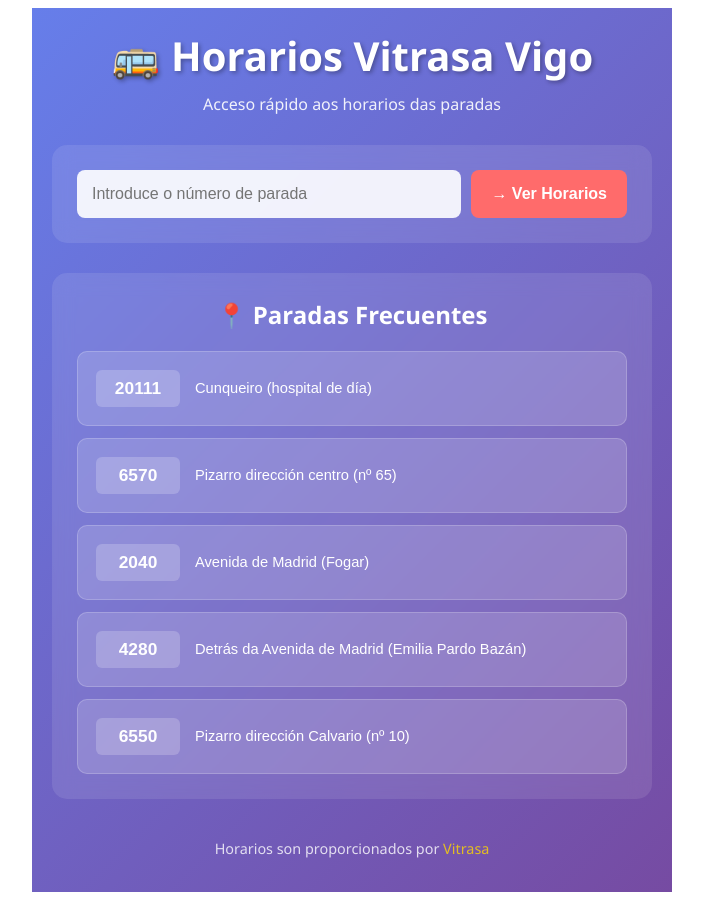
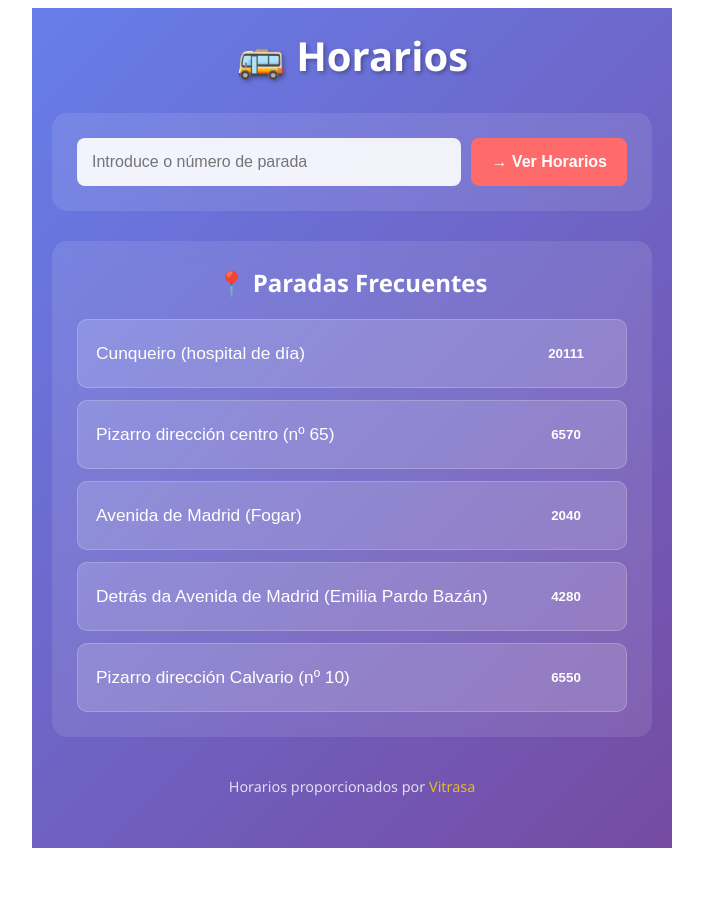
Before and after one commit to susomartinez/horarios-bus, a SvelteKit app: page / in a window 1280 px wide. Shown: the whole page, without its empty margins (288-991 px from the left). After the commit the page ends 856 px from the top, so only its background shows below. Built offline with nearby package versions, Linux system fonts and the light colour scheme.

Commit message:
Cambios estéticos

```diff
--- a/src/routes/+page.svelte
+++ b/src/routes/+page.svelte
@@ -33,8 +33,7 @@
 
 <div class="container">
     <header>
-        <h1>🚌 Horarios Vitrasa Vigo</h1>
-        <p>Acceso rápido aos horarios das paradas</p>
+        <h1>🚌 Horarios</h1>
     </header>
 
     <div class="busqueda">
@@ -44,7 +43,6 @@
                 bind:value={numeroParada}
                 placeholder="Introduce o número de parada"
                 on:keypress={handleKeyPress}
-                maxlength="5"
             />
             <button on:click={buscarParada} class="buscar-btn">
                 → Ver Horarios
@@ -61,15 +59,15 @@
                     on:click={() => redirigirAParada(parada.id)}
                     title="Ver horarios da parada {parada.id}"
                 >
+                    <span class="parada-nome">{parada.nome}</span>
                     <span class="parada-numero">{parada.id}</span>
-                    <span class="parada-nome">{parada.nome}</span>
                 </button>
             {/each}
         </div>
     </div>
 
     <footer>
-        <p>Horarios son proporcionados por <a href="http://www.vitrasa.es" target="_blank">Vitrasa</a></p>
+        <p>Horarios proporcionados por <a href="http://www.vitrasa.es" target="_blank">Vitrasa</a></p>
     </footer>
 </div>
 
@@ -93,11 +91,6 @@
         margin: 0;
         font-size: 2.5em;
         text-shadow: 2px 2px 4px rgba(0,0,0,0.3);
-    }
-
-    header p {
-        margin: 10px 0 0 0;
-        opacity: 0.9;
     }
 
     .busqueda {
@@ -183,18 +176,16 @@
     }
 
     .parada-numero {
-        font-size: 1.3em;
+        font-size: 1em;
         font-weight: bold;
-        background: rgba(255, 255, 255, 0.2);
         padding: 8px 12px;
-        border-radius: 6px;
         min-width: 60px;
         text-align: center;
     }
 
     .parada-nome {
         flex: 1;
-        font-size: 1.1em;
+        font-size: 1.3em;
     }
 
     footer {
```
